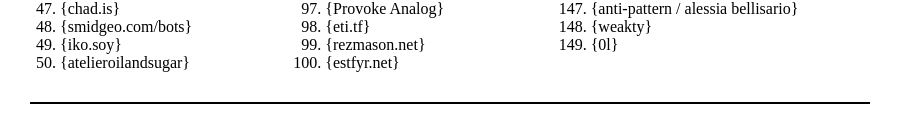
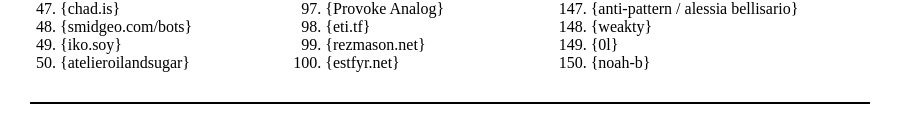
Before and after one commit to XXIIVV/webring, a plain HTML site: page index.html in a window 1280 px wide. Shown: the part 858-992 px from the top of the page, without its empty margins (0-903 px from the left). Drawn offline with Linux system fonts and the light colour scheme.

Commit message:
Update index.html

```diff
--- a/index.html
+++ b/index.html
@@ -529,6 +529,9 @@
         <a href="https://0l.wtf/rss.xml" class="rss">rss</a>
         <a href="https://0l.wtf/twtxt.txt" class="twtxt">twtxt</a>
       </li>
+      <li data-lang="en" id="150">
+        <a href="https://noah-b.xyz">noah-b</a>
+      </li>
     </ol>
     <footer>
       <p class="readme">
```
